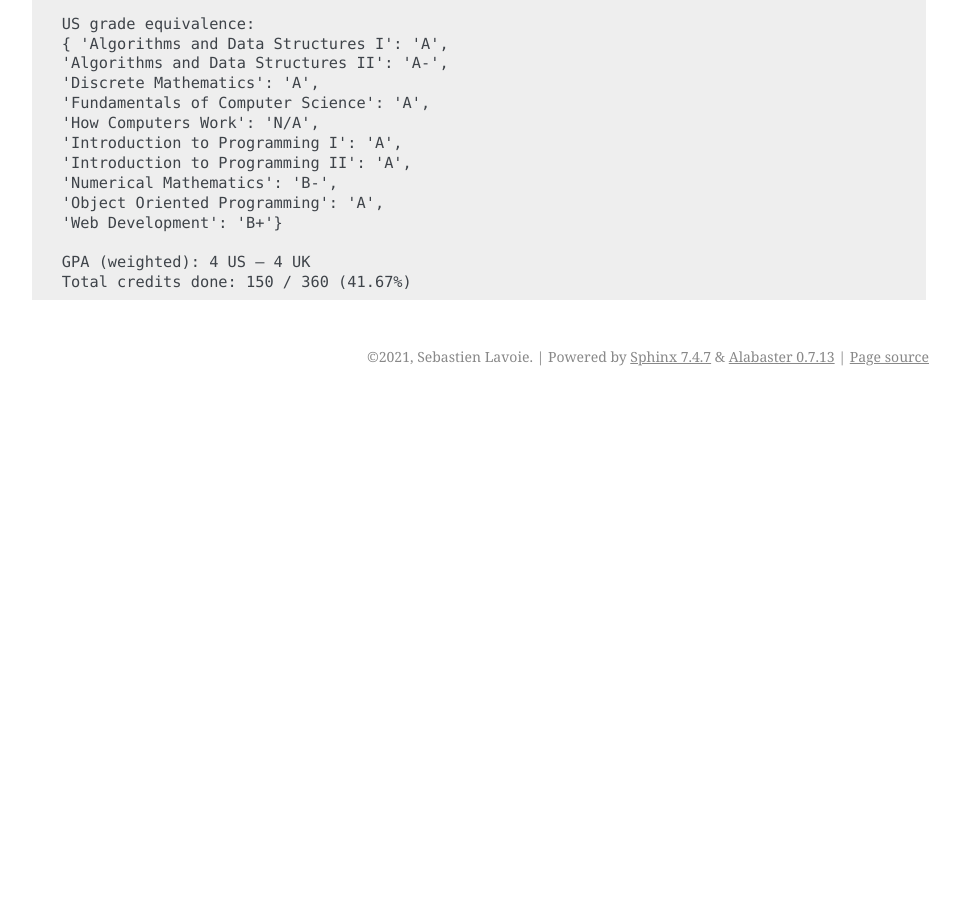
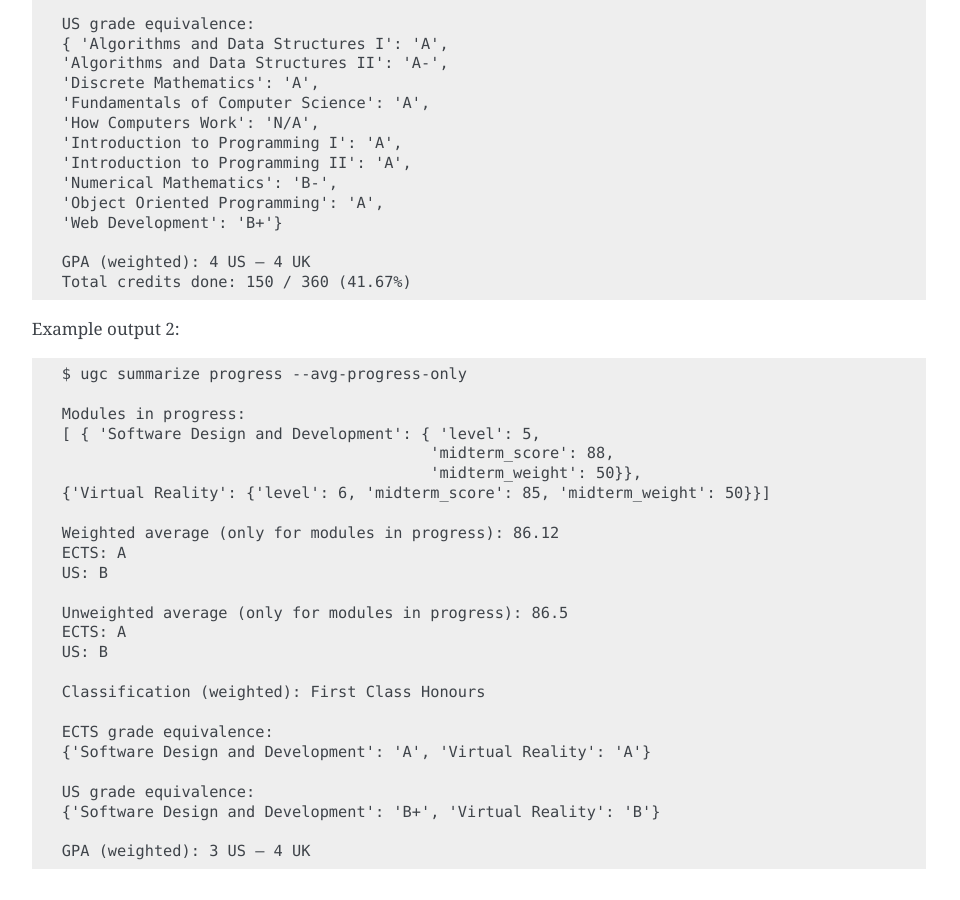
Before and after one commit to sglavoie/uol-grades-calculator, a Sphinx documentation site: the page built from docs/commands.rst, in a window 1280 px wide and 900 px high, scrolled down 3556 px. Shown: the whole window, without its empty margins (311-1271 px from the left). Built offline with Sphinx 7.4.7, drawn with Linux system fonts in a browser that asks for light colours; before the commit the page ends 3952 px from its top, so only the background shows below that; some of the changed text lies outside the part shown.

Commit message:
Add example output for summarize progress -o

```diff
--- a/docs/commands.rst
+++ b/docs/commands.rst
@@ -197,3 +197,32 @@
 
     GPA (weighted): 4 US – 4 UK
     Total credits done: 150 / 360 (41.67%)
+
+
+Example output 2::
+
+    $ ugc summarize progress --avg-progress-only
+
+    Modules in progress:
+    [ { 'Software Design and Development': { 'level': 5,
+                                            'midterm_score': 88,
+                                            'midterm_weight': 50}},
+    {'Virtual Reality': {'level': 6, 'midterm_score': 85, 'midterm_weight': 50}}]
+
+    Weighted average (only for modules in progress): 86.12
+    ECTS: A
+    US: B
+
+    Unweighted average (only for modules in progress): 86.5
+    ECTS: A
+    US: B
+
+    Classification (weighted): First Class Honours
+
+    ECTS grade equivalence:
+    {'Software Design and Development': 'A', 'Virtual Reality': 'A'}
+
+    US grade equivalence:
+    {'Software Design and Development': 'B+', 'Virtual Reality': 'B'}
+
+    GPA (weighted): 3 US – 4 UK
```
Also changed, not shown: other parts of docs/commands.rst (+1 -1 lines).
